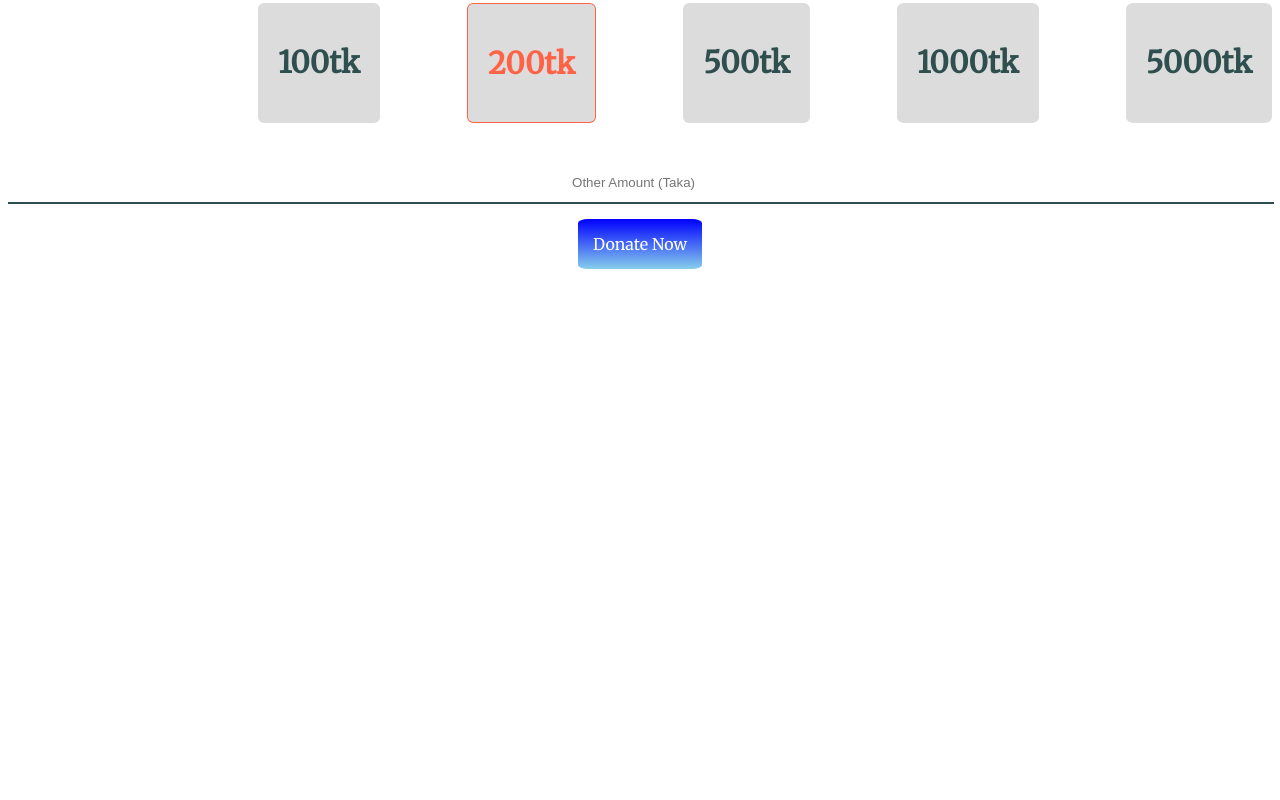
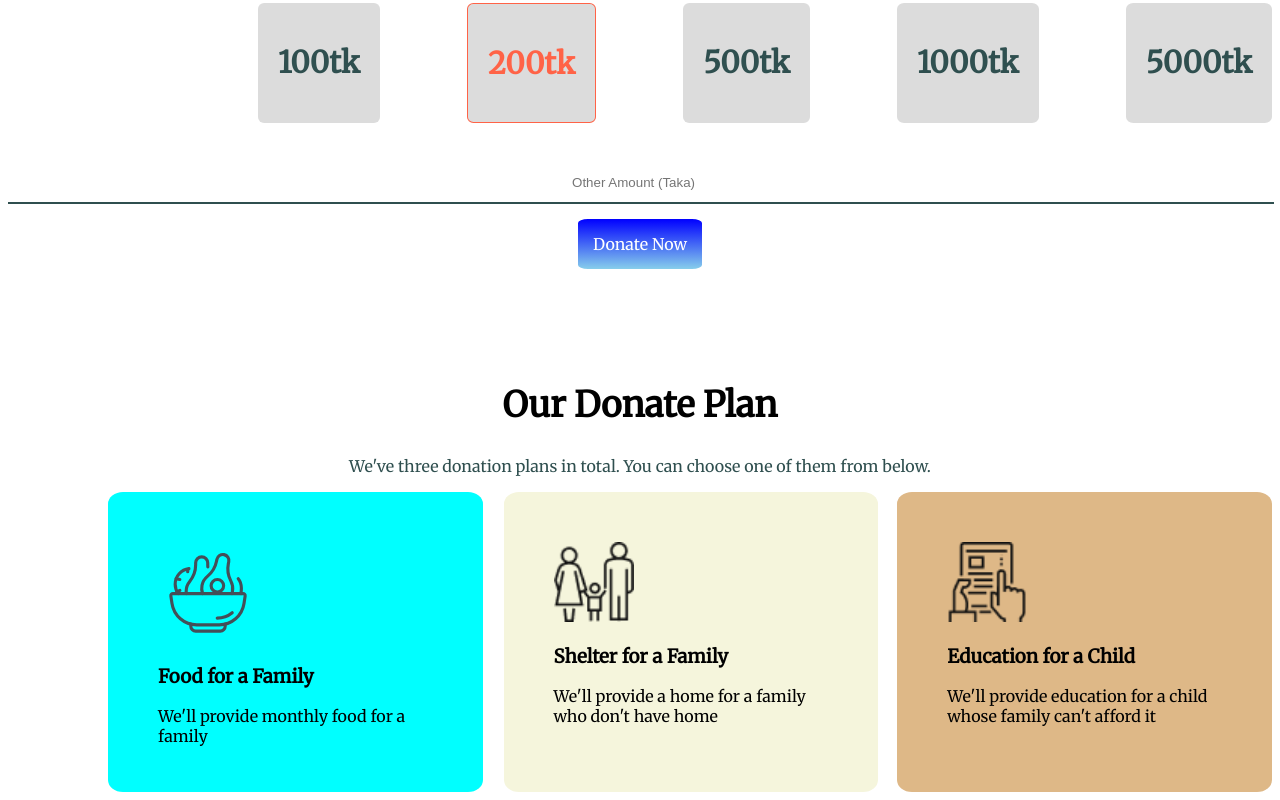
Before and after one commit to marufccs/first-assignment, a plain HTML site: page index.html in a window 1280 px wide. Shown: the part 883-1683 px from the top of the page. Before the commit the page ends 1152 px from the top, so only its background shows below. Drawn offline with Linux system fonts and the light colour scheme.

Commit message:
third section

```diff
--- a/index.html
+++ b/index.html
@@ -36,6 +36,34 @@
     <div class="another">
 <a class="buttonsecond" href="https://www.savethechildren.org/us/where-we-work/bangladesh"> Donate Now</a>
 </div>
+</section>
+<section>
+    <div class="plans">
+<h1 style="font-size:35px">Our Donate Plan</h1>
+<p style="color:darkslategray">We've three donation plans in total. You can choose one of them from below. </p>
+</div>
+<div class="parent">
+<div class="children">
+
+
+</div>
+<div id="prima" class="children">
+    <img src="icons/icon8.svg" height="100" width="100">
+<h3>Food for a Family</h3>
+<p>We'll provide monthly food for a family</p>
+</div>
+&nbsp; &nbsp;&nbsp;&nbsp;&nbsp;
+<div id="seconda" class="children">
+    <img src="icons/shelter.png" height="80" width="80">
+<h3>Shelter for a Family</h3>
+<p>We'll provide a home for a family who don't have home</p>
+</div>
+&nbsp;&nbsp;&nbsp;&nbsp;&nbsp;
+<div id="terza" class="children">
+   <img src="icons/Frame-1.png" height="80" width="80" >
+<h3>Education for a Child</h3>
+<p>We'll provide education for a child whose family can't afford it</p>
+</div>
 
 </section>
 </body>
--- a/style.css
+++ b/style.css
@@ -89,3 +89,31 @@ font-family: 'Merriweather', serif;
     text-align: center;
     padding-top: 30px;
 }
+.plans {
+    text-align: center;
+    padding-top: 100px;
+}
+.parent {
+    display: flex;
+}
+.children {
+    padding: 50px;
+}
+#prima{
+    background-color: aqua;
+    width: 300px;
+    height: 200px;
+    border-radius: 4%;
+}
+#seconda {
+    width: 300px;
+    height: 200px;
+    background-color: beige;
+    border-radius: 4%;
+}
+#terza {
+    width: 300px;
+    height: 200px;
+    background-color: burlywood;
+    border-radius: 4%;
+}
```
